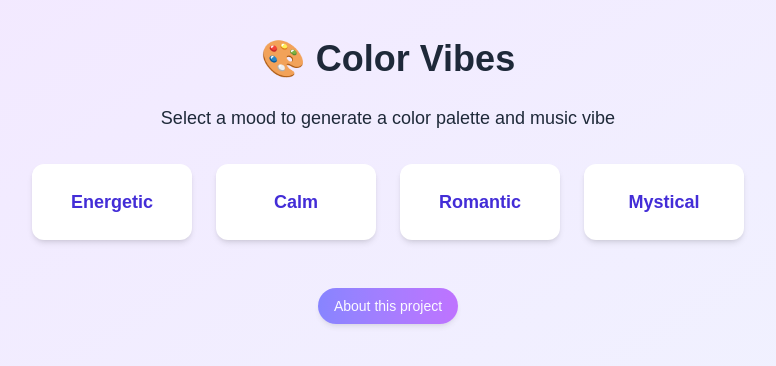
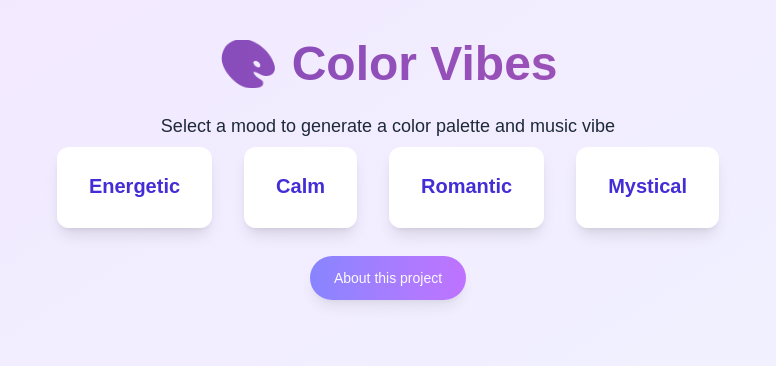
Before and after one commit to tanvikudari/color-vibes, a Next.js app: page / in a window 1280 px wide. Shown: the top 366 px of the page, without its empty margins (252-1028 px from the left). Built offline with nearby package versions, Linux system fonts and the light colour scheme.

Commit message:
pls work

```diff
--- a/pages/about.js
+++ b/pages/about.js
@@ -1,13 +1,33 @@
 export default function About() {
   return (
-    <main className="min-h-screen bg-gray-50 p-10 text-center text-gray-800 animate-fade-in">
+    <main className="min-h-screen bg-gradient-to-br from-purple-100 to-blue-50 p-10 text-center text-gray-800 animate-fade-in">
       <h1 className="text-4xl font-bold mb-6 animate-bounce">About Color Vibes</h1>
-      <p className="max-w-xl mx-auto mb-8 text-lg animate-typing overflow-hidden whitespace-nowrap border-r-4 border-indigo-500">
-        Color Vibes is a small design utility that helps you discover aesthetic color palettes and music recommendations based on different moods. This fun project was built using Next.js and Tailwind CSS to demonstrate routing, styling, and interaction in a fun and creative way.
+      <p className="max-w-xl mx-auto mb-8 text-lg text-indigo-900 font-medium typing-animation border-r-4 border-indigo-500 overflow-hidden whitespace-nowrap">
+        Color Vibes is a small design utility that helps you discover aesthetic color palettes and music recommendations based on different moods. It was built using Next.js and Tailwind CSS to demonstrate routing, styling, and interaction in a fun and creative way.
       </p>
       <a href="/">
-        <button className="bg-gradient-to-r from-indigo-500 to-purple-500 text-white px-4 py-2 rounded-full hover:from-indigo-600 hover:to-purple-600 transition transform hover:scale-105 animate-pulse shadow-md">← Back home</button>
+        <button className="bg-gradient-to-r from-pink-500 to-purple-500 text-white px-6 py-3 rounded-full hover:from-pink-600 hover:to-purple-600 transition-transform transform hover:scale-110 shadow-xl animate-pulse">
+          ← Back Home
+        </button>
       </a>
+
+      <style jsx>{`
+        .typing-animation {
+          animation: typing 3.5s steps(60, end), blink-caret 0.75s step-end infinite;
+          white-space: nowrap;
+          overflow: hidden;
+        }
+
+        @keyframes typing {
+          from { width: 0 }
+          to { width: 100% }
+        }
+
+        @keyframes blink-caret {
+          from, to { border-color: transparent }
+          50% { border-color: #6366f1 }
+        }
+      `}</style>
     </main>
   );
 }
--- a/pages/index.js
+++ b/pages/index.js
@@ -1,26 +1,96 @@
+import { useState } from 'react';
 import Link from 'next/link';
 
 export default function Home() {
   const moods = ['energetic', 'calm', 'romantic', 'mystical'];
 
+  // State to track tilt angles for each mood card
+  const [tilt, setTilt] = useState({});
+
+  // Handle mouse move to create tilt effect
+  const handleMouseMove = (e, mood) => {
+    const rect = e.currentTarget.getBoundingClientRect();
+    const x = e.clientX - rect.left; // x position within the element
+    const y = e.clientY - rect.top;  // y position within the element
+    const centerX = rect.width / 2;
+    const centerY = rect.height / 2;
+
+    // Calculate rotation angles (-15deg to 15deg)
+    const rotateX = ((y - centerY) / centerY) * 15;
+    const rotateY = ((x - centerX) / centerX) * 15;
+
+    setTilt((prev) => ({ ...prev, [mood]: { rotateX, rotateY } }));
+  };
+
+  // Reset tilt on mouse leave
+  const handleMouseLeave = (mood) => {
+    setTilt((prev) => ({ ...prev, [mood]: { rotateX: 0, rotateY: 0 } }));
+  };
+
   return (
-    <main className="min-h-screen bg-gradient-to-br from-purple-100 to-blue-50 p-10 text-center text-gray-800 animate-fade-in">
-      <h1 className="text-4xl font-bold mb-6 animate-bounce">🎨 Color Vibes</h1>
+    <main className="min-h-screen bg-gradient-to-br from-purple-100 to-blue-50 p-10 text-center text-gray-800">
+      <h1 className="text-5xl font-extrabold mb-6 animate-color-wave">
+        🎨 Color Vibes
+      </h1>
       <p className="mb-8 text-lg">Select a mood to generate a color palette and music vibe</p>
-      <div className="flex flex-wrap justify-center gap-6">
-        {moods.map((mood) => (
-          <Link key={mood} href={`/mood/${mood}`}>
-            <div className="bg-white shadow-md rounded-xl p-6 w-40 hover:scale-105 transition cursor-pointer hover:bg-indigo-200 animate-fade-in">
-              <span className="capitalize font-semibold text-lg text-indigo-700 hover:text-indigo-900 transition-colors">{mood}</span>
-            </div>
-          </Link>
-        ))}
+      <div className="flex flex-wrap justify-center gap-8">
+        {moods.map((mood) => {
+          const style = tilt[mood]
+            ? {
+                transform: `perspective(500px) rotateX(${tilt[mood].rotateX}deg) rotateY(${tilt[mood].rotateY}deg) scale(1.05)`,
+                transition: 'transform 0.1s ease-out',
+              }
+            : { transition: 'transform 0.3s ease' };
+
+          return (
+            <Link key={mood} href={`/mood/${mood}`}>
+              <a
+                onMouseMove={(e) => handleMouseMove(e, mood)}
+                onMouseLeave={() => handleMouseLeave(mood)}
+                className="bg-white shadow-lg rounded-xl p-8 w-44 cursor-pointer hover:shadow-xl"
+                style={style}
+              >
+                <span className="capitalize font-semibold text-xl text-indigo-700">
+                  {mood}
+                </span>
+              </a>
+            </Link>
+          );
+        })}
       </div>
-      <div className="mt-12 text-sm">
+      <div className="mt-14 text-sm">
         <Link href="/about">
-          <button className="bg-gradient-to-r from-indigo-500 to-purple-500 text-white px-4 py-2 rounded-full hover:from-indigo-600 hover:to-purple-600 transition transform hover:scale-105 animate-pulse shadow-md">About this project</button>
+          <a className="inline-block bg-gradient-to-r from-indigo-500 to-purple-500 text-white px-6 py-3 rounded-full hover:from-indigo-600 hover:to-purple-600 transition transform hover:scale-110 shadow-lg animate-pulse">
+            About this project
+          </a>
         </Link>
       </div>
+
+      <style jsx>{`
+        @keyframes colorWave {
+          0%,
+          100% {
+            background-position: 0% 50%;
+          }
+          50% {
+            background-position: 100% 50%;
+          }
+        }
+
+        .animate-color-wave {
+          background: linear-gradient(
+            270deg,
+            #6b46c1,
+            #d53f8c,
+            #ed64a6,
+            #6b46c1
+          );
+          background-size: 600% 600%;
+          -webkit-background-clip: text;
+          -webkit-text-fill-color: transparent;
+          animation: colorWave 6s ease infinite;
+        }
+      `}</style>
     </main>
   );
 }
```
